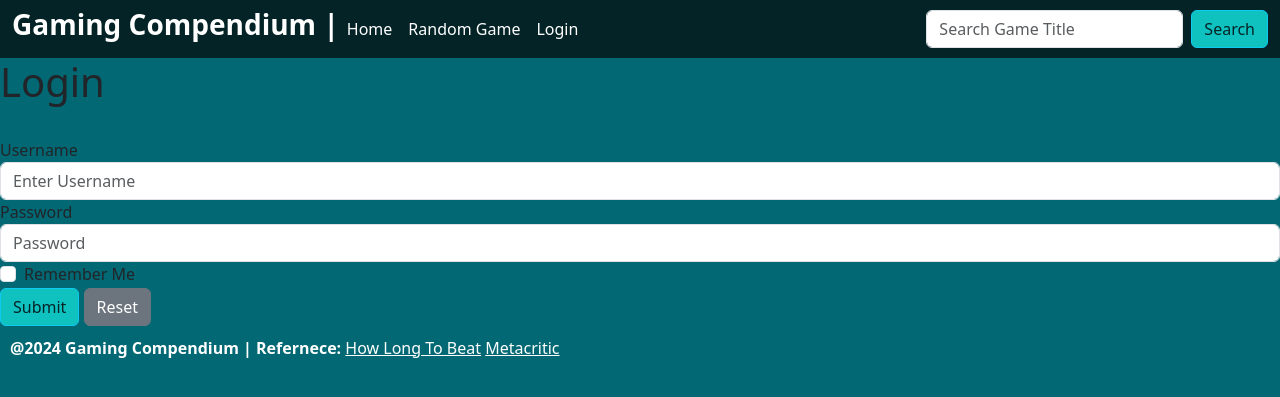
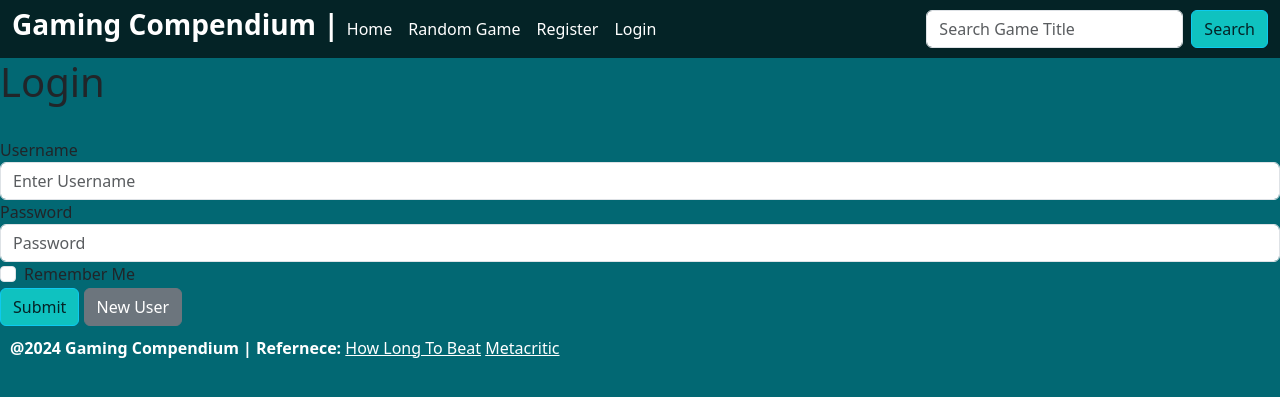
Before and after one commit to Clovotc/Gaming-Compendium, a Django app: page /login_controls/ in a window 1280 px wide. Shown: the top 397 px of the page. Run offline with Django 5.2, Linux system fonts and the light colour scheme.

Commit message:
starting to add registry form

```diff
--- a/gaming_compendium/game_library/templates/game_library/base.html
+++ b/gaming_compendium/game_library/templates/game_library/base.html
@@ -53,6 +53,12 @@
               </li>
             {% else %}
               <li class="nav-item">
+                <a class="nav-link" href="{% url 'register_user' %}" id="navbar_item"
+                  >Register</a
+                >
+              </li>
+
+              <li class="nav-item">
                 <a class="nav-link" href="{% url 'login' %}" id="navbar_item"
                   >Login</a
                 >
--- a/gaming_compendium/login_controls/templates/authenticate/login.html
+++ b/gaming_compendium/login_controls/templates/authenticate/login.html
@@ -45,7 +45,7 @@
     <label class="form-check-label" for="exampleCheck1">Remember Me</label>
   </div>
   <button type="submit" class="btn btn-info">Submit</button>
-  <input type="submit" value="Reset" class="btn btn-secondary" />
+  <input type="submit" value="New User" class="btn btn-secondary" />
 </form>
 
 {% endblock %}
--- a/gaming_compendium/login_controls/urls.py
+++ b/gaming_compendium/login_controls/urls.py
@@ -21,4 +21,5 @@ from login_controls import views
 urlpatterns = [
     path('', views.login_user, name = 'login'),
     path('logout_user', views.logout_user, name = 'logout'),
+    path('register_user', views.register_user, name = 'register_user'),
 ]
--- a/gaming_compendium/login_controls/views.py
+++ b/gaming_compendium/login_controls/views.py
@@ -1,6 +1,7 @@
 from django.shortcuts import render, redirect
 from django.contrib.auth import authenticate, login, logout
 from django.contrib import messages
+from django.contrib.auth.forms import UserCreationForm
 
 def  login_user(request):
     if request.method == "POST":
@@ -20,3 +21,19 @@ def logout_user(request):
     logout(request)
     messages.success(request, ("You've been successfully logged out."))
     return redirect('login')
+
+def register_user(request):
+    if request.method == "POST":
+        form = UserCreationForm(request.POST)
+        if form.is_valid():
+            form.save()
+            username = form.cleaned_data['username']
+            password = form.cleaned_data['password1']
+            user = authenticate(username=username, password=password)
+            login(request, user)
+            messages.success(request, ("Registration was successful."))
+            return redirect('/')
+    else:
+        form = UserCreationForm()
+
+    return render(request, 'authenticate/register_user.html', {'form':form,})
```
Also changed, not shown: gaming_compendium/login_controls/templates/authenticate/register_user.html (added, +20 -0 lines).
